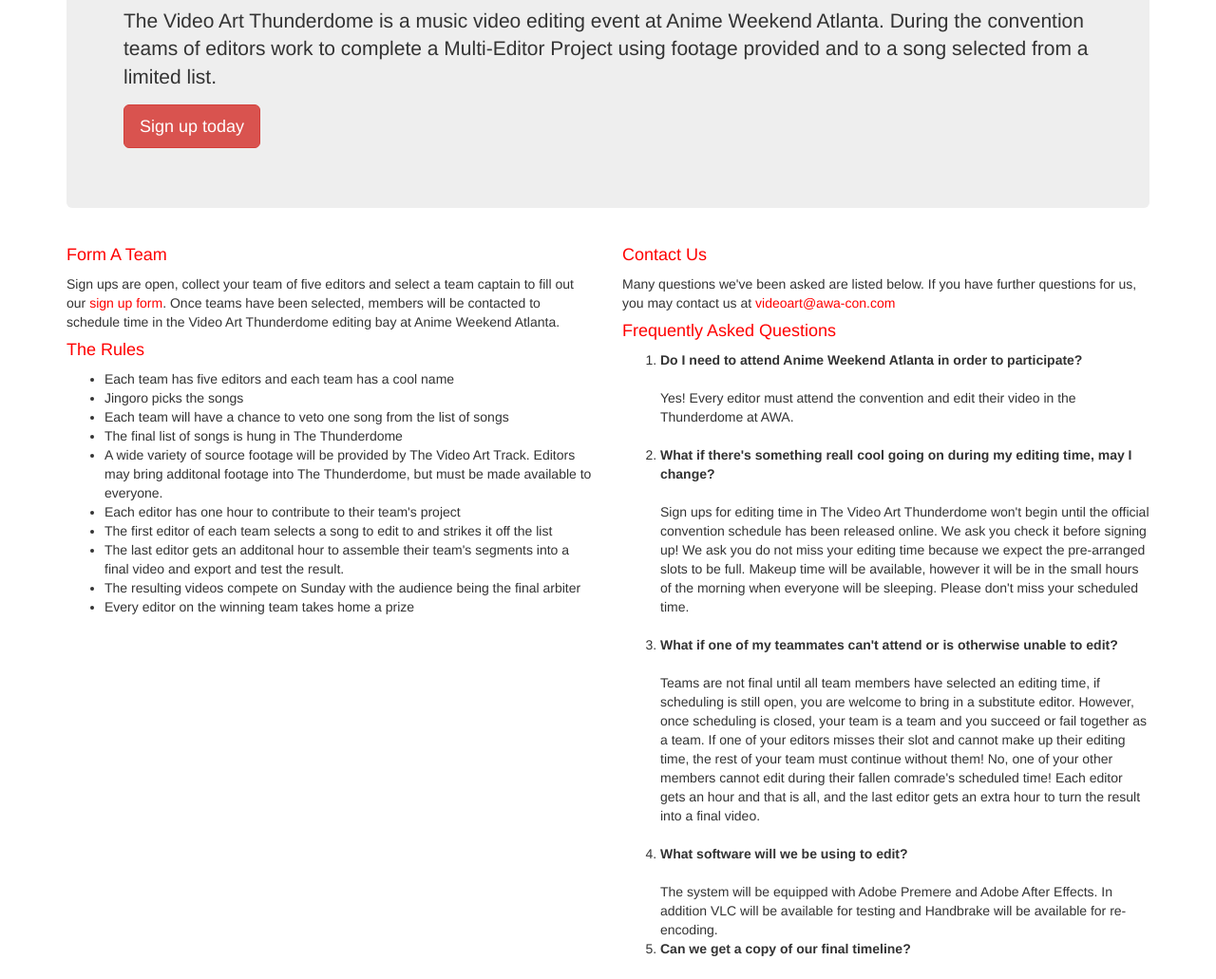
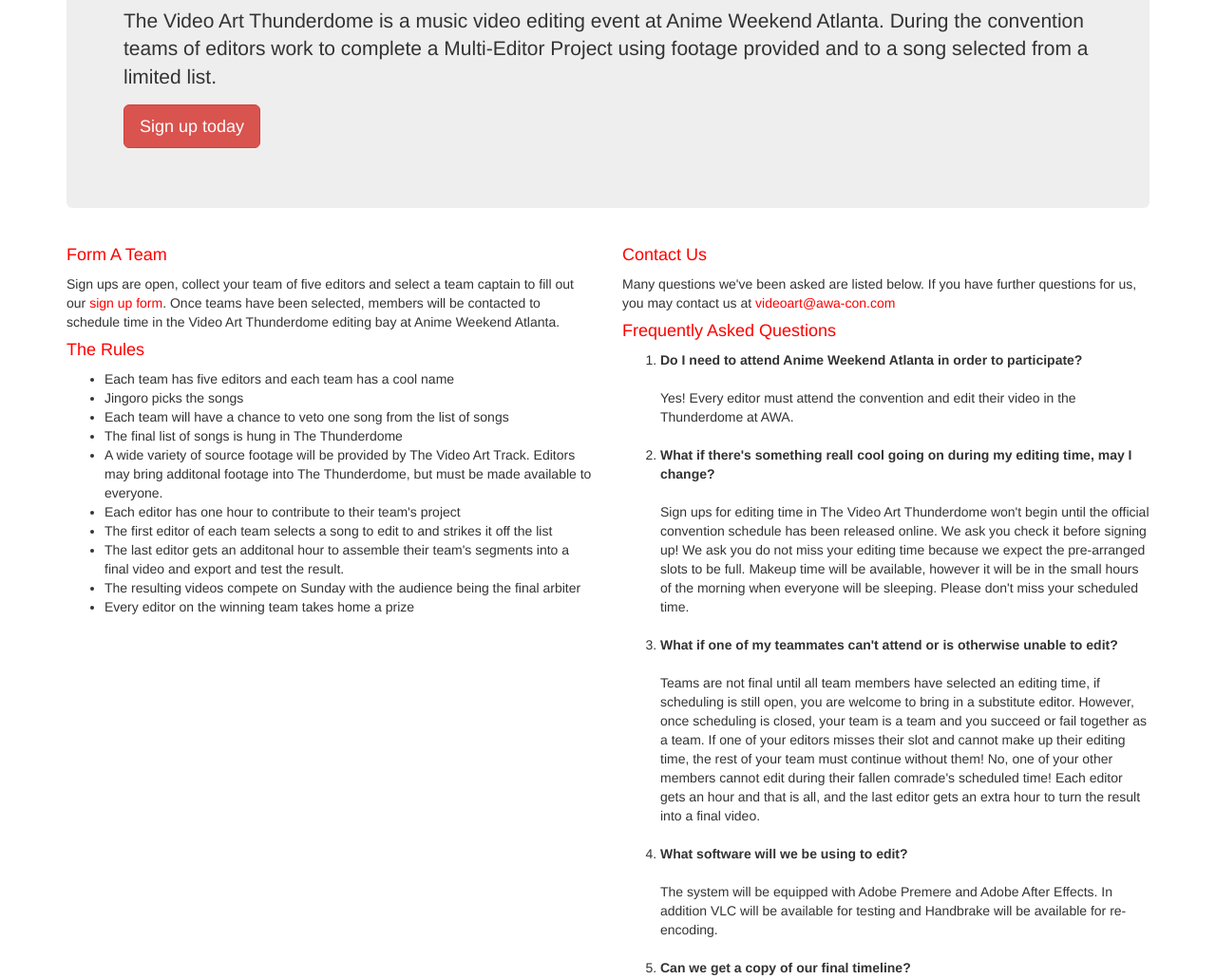
Before and after one commit to capriciouswhim/thunderdome, a plain HTML site: page index.html in a window 1280 px wide. Shown: the part 266-1297 px from the top of the page at 95% size. Drawn offline with nearby package versions, Linux system fonts and the light colour scheme.

Commit message:
Fix line spacing.

```diff
--- a/index.html
+++ b/index.html
@@ -148,7 +148,7 @@
                 <li><b>What software will we be using to edit?</b><br/><br/>
                     The system will be equipped with <!--Sony Vegas, -->Adobe Premere and Adobe After Effects. In addition VLC
                     will
-                    be available for testing and <!--Zarx GUI --> Handbrake will be available for re-encoding.<br/> </li>
+                    be available for testing and <!--Zarx GUI --> Handbrake will be available for re-encoding.<br/>&nbsp;</li>
 
                 <li><b>Can we get a copy of our final timeline?</b><br/><br/>
                     Sure, bring your own USB drive.<br/>&nbsp;</li>
```
